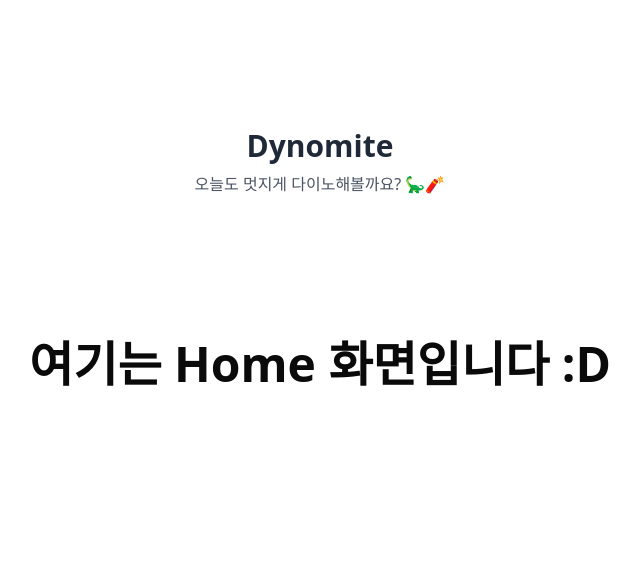
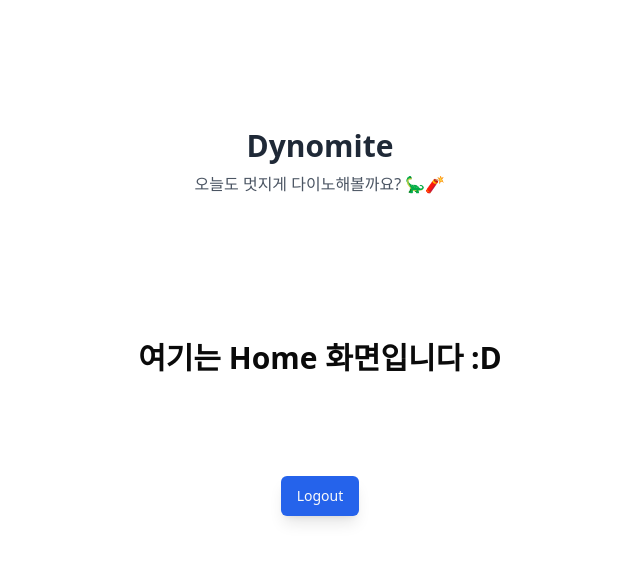
Before and after one commit to eleeje97/dynomite-app, a React (Vite) app: page / in a window 1280 px wide. Shown: the top 562 px of the page, without its empty margins (320-960 px from the left). Built offline with nearby package versions, Linux system fonts and the light colour scheme.

Commit message:
feat: 로그아웃 버튼 구현

```diff
--- a/src/pages/Home.tsx
+++ b/src/pages/Home.tsx
@@ -1,3 +1,4 @@
+import { Button } from "@/components/ui/button";
 import { Label } from "@/components/ui/label";
 import { useNavigate } from "react-router-dom";
 
@@ -5,6 +6,11 @@ export default function Home() {
   const navigate = useNavigate();
   const accessToken = localStorage.getItem('accessToken');
   if (!accessToken) {
+    navigate("/login");
+  }
+
+  const onLogoutBtnClick = () => {
+    localStorage.removeItem('accessToken');
     navigate("/login");
   }
 
@@ -16,7 +22,14 @@ export default function Home() {
         </div>
 
         <div className="mt-36 flex flex-col items-center content-center">
-        <Label className="text-5xl font-bold">여기는 Home 화면입니다 :D</Label>
+          <Label className="text-3xl font-bold">여기는 Home 화면입니다 :D</Label>
+        </div>
+
+        <div className="mt-24">
+          <Button className="h-10 shadow-lg m-1 bg-blue-600 hover:bg-blue-500 active:bg-blue-700"
+          onClick={onLogoutBtnClick}>
+            Logout
+          </Button>
         </div>
       </>
   )
```
Lines whose indentation alone changed are shown as unchanged.
